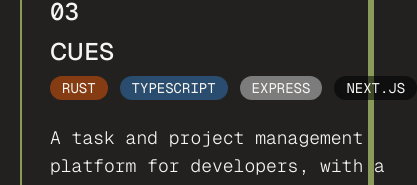
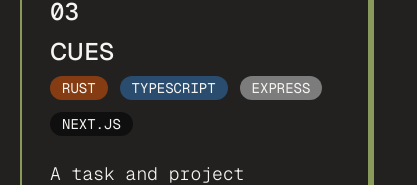
Before and after one commit to aether-flux/portfolio-v2, a Next.js app: page / in a window 390 px wide. Shown: the part 1256-1441 px from the top of the page, 417 px wide, since content can reach past the window. Built offline with nearby package versions, Linux system fonts and the light colour scheme; no server answers.

Commit message:
fix: tags overflowing in mobile screen size

```diff
--- a/components/ui/card.jsx
+++ b/components/ui/card.jsx
@@ -13,7 +13,7 @@
 
         <div className='flex flex-col gap-2'>
           <span className='text-2xl md:text-4xl font-sans font-medium uppercase'>{project.title}</span>
-          <div className='flex gap-3'>
+          <div className='flex gap-3 flex-wrap'>
             {project.tags.map((t, i) => (
               <Tag name={t} key={i} />
             ))}
```
